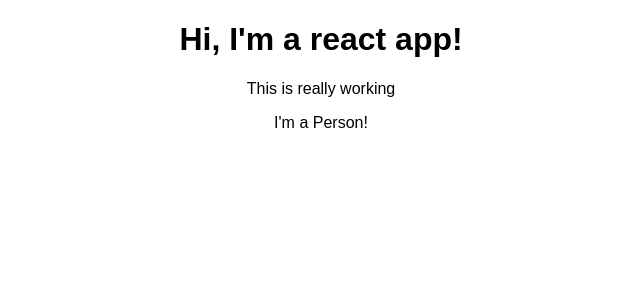
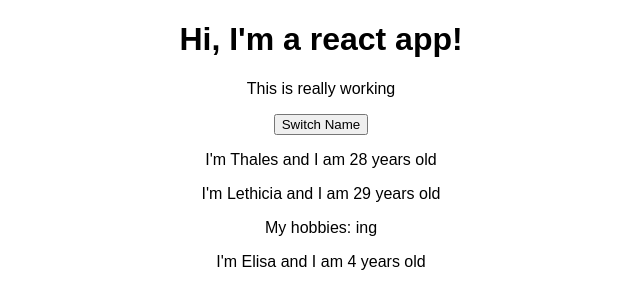
Before and after one commit to Costath/react-guide-Academind, a React (Create React App) app: page / in a window 1280 px wide. Shown: the top 308 px of the page, without its empty margins (319-959 px from the left). Built offline with nearby package versions, Linux system fonts and the light colour scheme.

Commit message:
Using class Component

```diff
--- a/src/App.js
+++ b/src/App.js
@@ -4,12 +4,36 @@
 import Person from './Person/Person';
 
 class App extends Component {
+  state = {
+    persons: [
+      { name: 'Thales', age: 28},
+      { name: 'Lethicia', age: 29},
+      { name: 'Elisa', age: 4}
+    ]
+  };
+
+  switchNameHandler = () => {
+    // console.log('was clicked');
+    // DON'T DO THIS WAY  this.state.persons[0].name = 'Thales Daniel';
+
+    this.setState({
+      persons: [
+        { name: 'Thales Daniel', age: 27},
+        { name: 'Lethicia', age: 28},
+        { name: 'Elisa', age: 3}
+      ]
+    })
+  };
+
   render() {
     return (
       <div className="App">
         <h1>Hi, I'm a react app!</h1>
         <p>This is really working</p>
-        <Person />
+        <button onClick={this.switchNameHandler}>Switch Name</button>
+        <Person name={this.state.persons[0].name} age={this.state.persons[0].age} />
+        <Person name={this.state.persons[1].name} age={this.state.persons[1].age} >My hobbies: ing</Person>
+        <Person name={this.state.persons[2].name} age={this.state.persons[2].age} />
       </div>
     );
 
--- a/src/Person/Person.js
+++ b/src/Person/Person.js
@@ -1,7 +1,12 @@
 import React from 'react';
 
-const person = () => {
-    return <p>I'm a Person!</p>
+const person = (props) => {
+    return (
+        <div>
+            <p>I'm {props.name} and I am {props.age} years old</p>
+            <p>{props.children}</p>
+        </div>
+    )
 }
 
 export default person;
```
